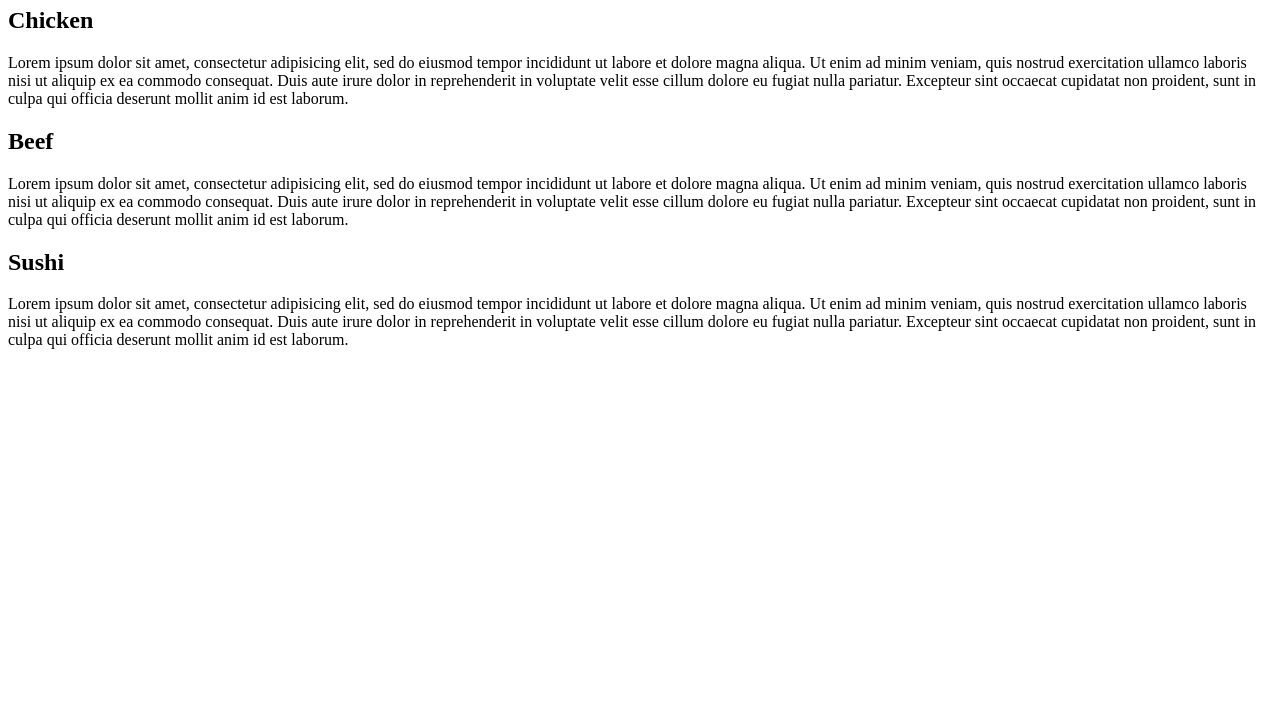
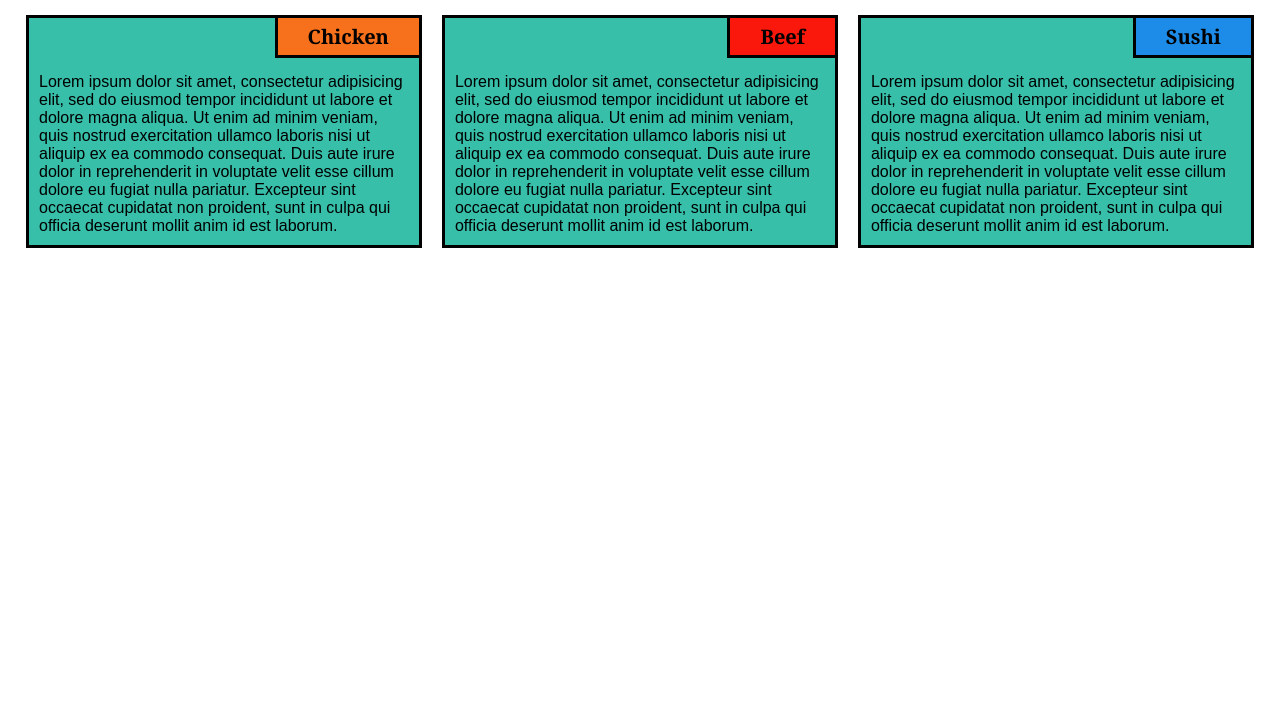
Before and after one commit to Sergulath/HTML-CSS-Java_Coursera, a plain HTML site: page module2-mySolution/index.htm in a window 1280 px wide. Shown: the part 73-800 px from the top of the page. Drawn offline with Linux system fonts and the light colour scheme.

Commit message:
module2Solution

```diff
--- a/module2-mySolution/index.htm
+++ b/module2-mySolution/index.htm
@@ -4,7 +4,7 @@
 	<meta charset="utf-8">
 	<meta name="viewport" content="width=device-width, initial-scale=1">
 	<title>Assignment Solution for Module 2</title>
-	<link href="css/test.css" rel="stylesheet" type="text/css">
+	<link href="css/index.css" rel="stylesheet" type="text/css">
 </head>
 <body>
 <h1>Our Menu</h1>
```
